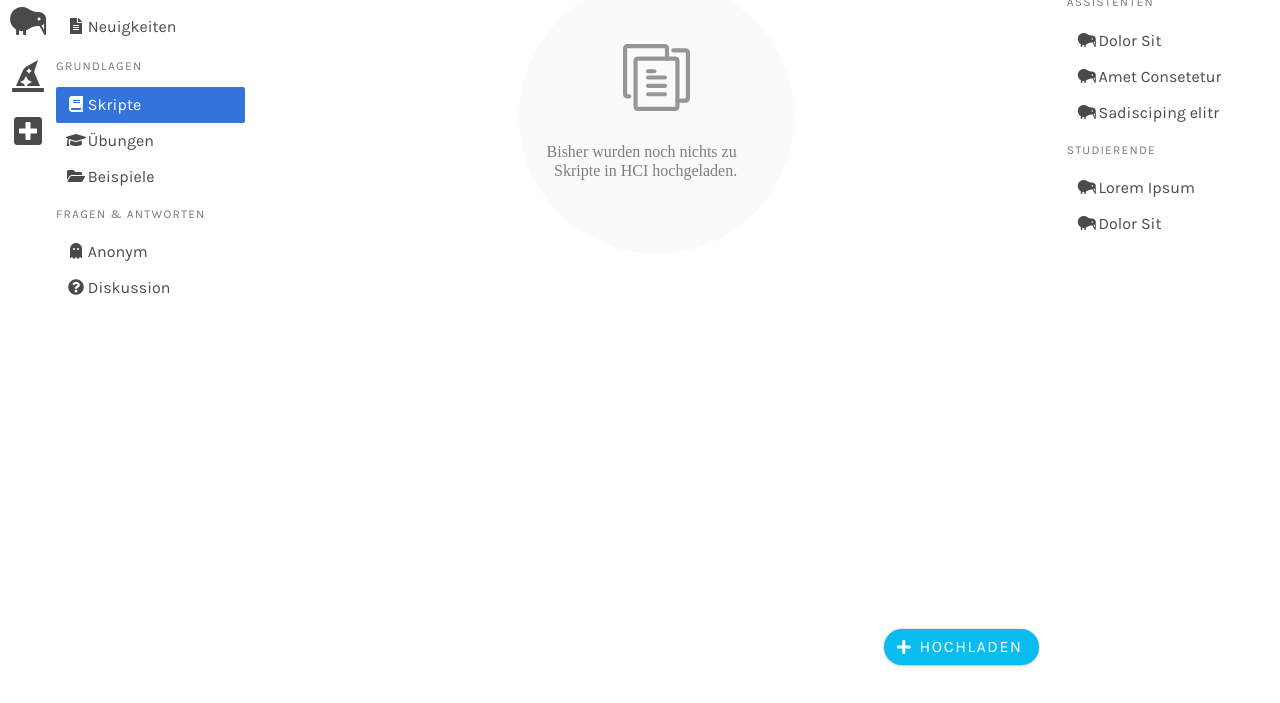
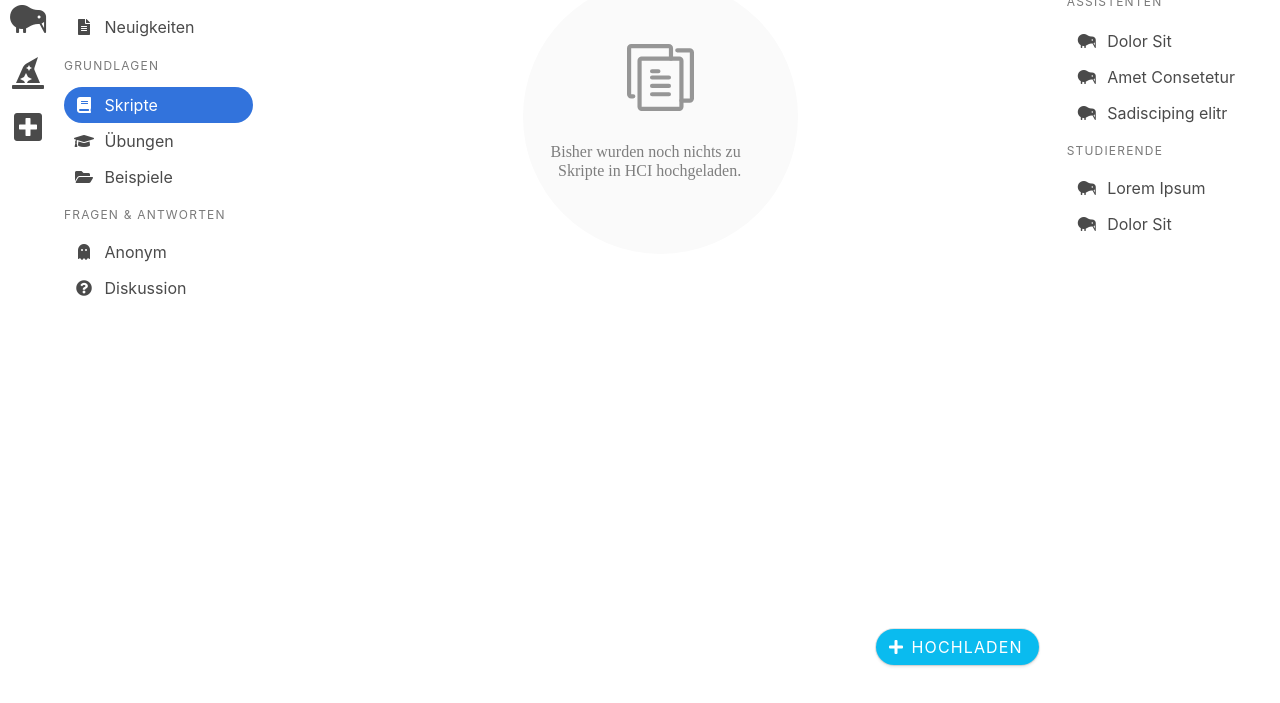
Before and after one commit to mildlyadequate/copsi, an Electron app: page Client/doc-blank.html in a window 1280 px wide. Shown: the part 97-800 px from the top of the page. Drawn offline with nearby package versions, Linux system fonts and the light colour scheme.

Commit message:
Font and Button Fix

```diff
--- a/Client/assets/css/basics.css
+++ b/Client/assets/css/basics.css
@@ -27,7 +27,6 @@ body, html {
     height: 100%;
     /* height should be 100vh
     section and columns height should be 100vh too */
-    font-family: Karla !important;
 }
 
 .title {
@@ -84,6 +83,7 @@ TODO: tranisitions --------------------------------- */
     background: #0ABBEF !important;
     color: white !important;
     /* shadow */
+    border-radius: 290486px !important;
 }
 
 /* - Trenner zwischen Home Button und Server Buttons - */
@@ -170,8 +170,7 @@ xxx {
 /* Button */
 /*TODO: HOVER!! */
 .sm-btn {
-    font-weight: 500;
-    letter-spacing: .1em;
+    letter-spacing: .07em;
     text-transform: uppercase;
     box-shadow: 0 2px 3px rgba(10,10,10,.1), 0 0 0 1px rgba(10,10,10,.1);
     border: 0px !important;
@@ -237,3 +236,17 @@ xxx {
 .fixed_header thead tr{
     display:block;
 }
+
+
+/* --------- Icon Fix ----------*/
+
+.icon {
+    margin-right: 8px;
+}
+
+
+
+/* --------- Button Fix -------------- */
+.menu-list a {
+    border-radius: 290486px;
+}
```
